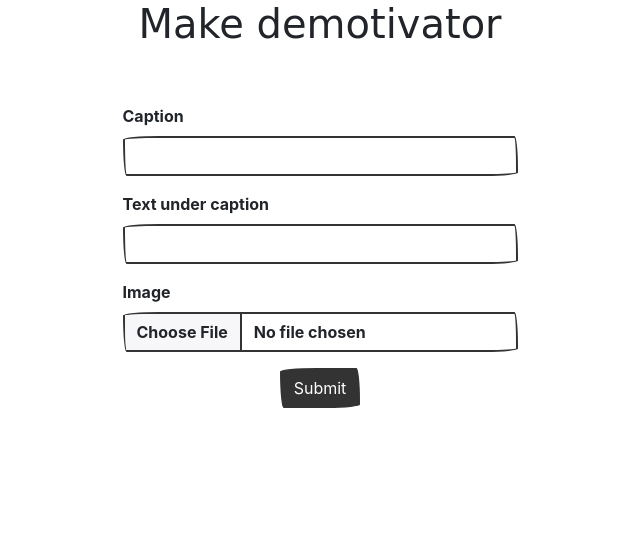
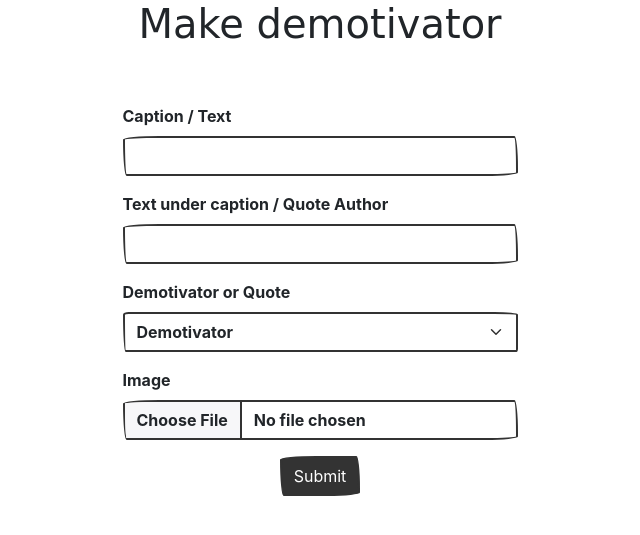
Before and after one commit to viktor02/DemGenerator, a Flask app: page / in a window 1280 px wide. Shown: the top 535 px of the page, without its empty margins (320-960 px from the left). Run offline with Flask 2, Linux system fonts and the light colour scheme; some web fonts are replaced.

Commit message:
Add quote option

```diff
--- a/app.py
+++ b/app.py
@@ -6,19 +6,14 @@ import string
 
 import flask
 from flask import Flask, flash, request, redirect, url_for, render_template
-from simpledemotivators import Demotivator
+from simpledemotivators import Demotivator, Quote
 from werkzeug.utils import secure_filename
 
-UPLOAD_FOLDER = str(pathlib.Path('input_dir'))
-OUT_FOLDER = str(pathlib.Path('output_dir'))
-FONT_PATH = "fonts/OpenSans-Regular.ttf"
 ALLOWED_EXTENSIONS = {'png', 'jpg', 'jpeg', 'gif', 'bmp'}
 
 app = Flask(__name__)
 application = app
-# app.config['UPLOAD_FOLDER'] = UPLOAD_FOLDER
-# app.config['OUT_FOLDER'] = OUT_FOLDER
-# app.config['FONT_PATH'] = FONT_PATH
+
 app.config.from_file('config.json', load=json.load)
 
 
@@ -49,12 +44,15 @@ def upload_file():
         if file.filename == '':
             flash('No selected file')
             return redirect(request.url)
+        # Check if fields empty
         if (request.form.get('text') == "") or (request.form.get('subtext') == ""):
             flash('No selected text')
             return redirect(request.url)
+        # Check if fields too long
         if (len(request.form.get('text')) >= 255) or (len(request.form.get('subtext')) >= 255):
             flash('Too long text')
             return redirect(request.url)
+        # If everything okay
         if file and allowed_file(file.filename):
             filename = secure_filename(file.filename)
             inp_filepath = os.path.join(app.config['UPLOAD_FOLDER'], filename)
@@ -63,8 +61,16 @@ def upload_file():
             out_filename = id_generator() + ".jpg"
             out_filepath = os.path.join(app.config['OUT_FOLDER'], out_filename)
 
-            dem = Demotivator(request.form.get('text'), request.form.get('subtext'))
-            dem.create(inp_filepath, fonttext=app.config['FONT_PATH'], RESULT_FILENAME=out_filepath)
+            choice = request.form.get('select')
+            if choice == '1':
+                dem = Demotivator(request.form.get('text'), request.form.get('subtext'))
+                dem.create(inp_filepath, fonttext=app.config['FONT_PATH'], RESULT_FILENAME=out_filepath)
+            elif choice == '2':
+                quote = Quote(request.form.get('text'), request.form.get('subtext'))
+                quote.get(inp_filepath, name_font=app.config['FONT_PATH'], RESULT_FILENAME=out_filepath)
+            else:
+                flash('Select error')
+                return redirect(request.url)
 
             return redirect(url_for('view_dem', name=out_filename))
     return render_template('index.html')
--- a/templates/base.html
+++ b/templates/base.html
@@ -7,7 +7,6 @@
     <meta http-equiv="X-UA-Compatible" content="ie=edge">
     <title>DemGenerator</title>
     <link href="https://bootswatch.com/5/sketchy/bootstrap.min.css" rel="stylesheet" crossorigin="anonymous">
-{#    <link rel="stylesheet" href="{{ url_for('static', filename='my.css') }}">#}
 </head>
 <body>
 {% block content %}
--- a/templates/index.html
+++ b/templates/index.html
@@ -7,13 +7,18 @@
             <div class="col-auto p-5">
                 <form method="post" action="#" enctype=multipart/form-data>
                     <div class="mb-3">
-                        <label for="capture" class="form-label">Caption</label>
+                        <label for="capture" class="form-label">Caption / Text</label>
                         <input type="text" class="form-control" id="capture" name="text">
                     </div>
                     <div class="mb-3">
-                        <label for="subtext" class="form-label">Text under caption</label>
+                        <label for="subtext" class="form-label">Text under caption / Quote Author</label>
                         <input type="text" class="form-control" id="subtext" name="subtext">
                     </div>
+                    <label for="select" class="form-label">Demotivator or Quote</label>
+                    <select class="mb-3 form-select" aria-label="Demotivator or Quote" id="select" name="select">
+                        <option value="1" selected>Demotivator</option>
+                        <option value="2">Quote</option>
+                    </select>
                     <div class="mb-3">
                         <label for="formFile" class="form-label">Image</label>
                         <input class="form-control" type="file" id="formFile" name="file">
```
